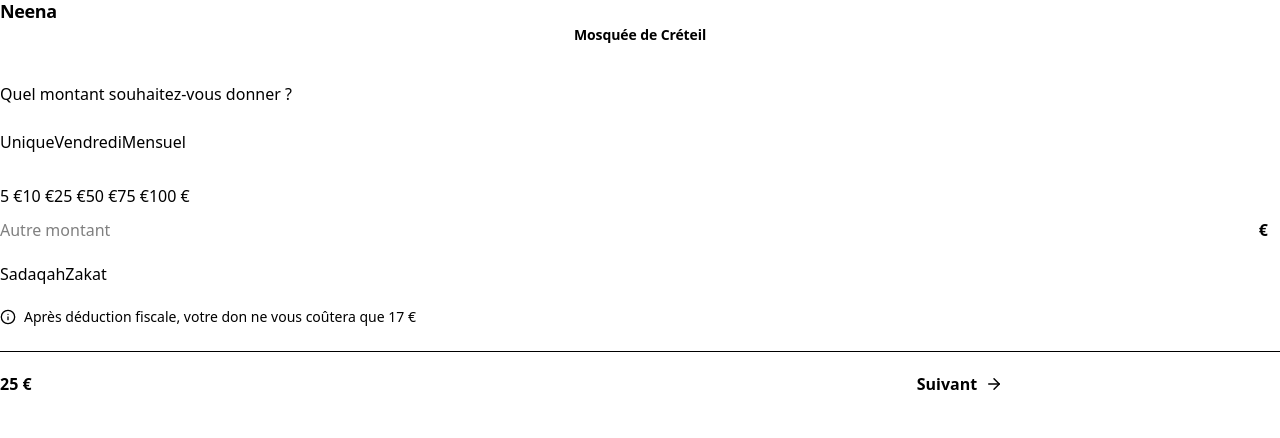
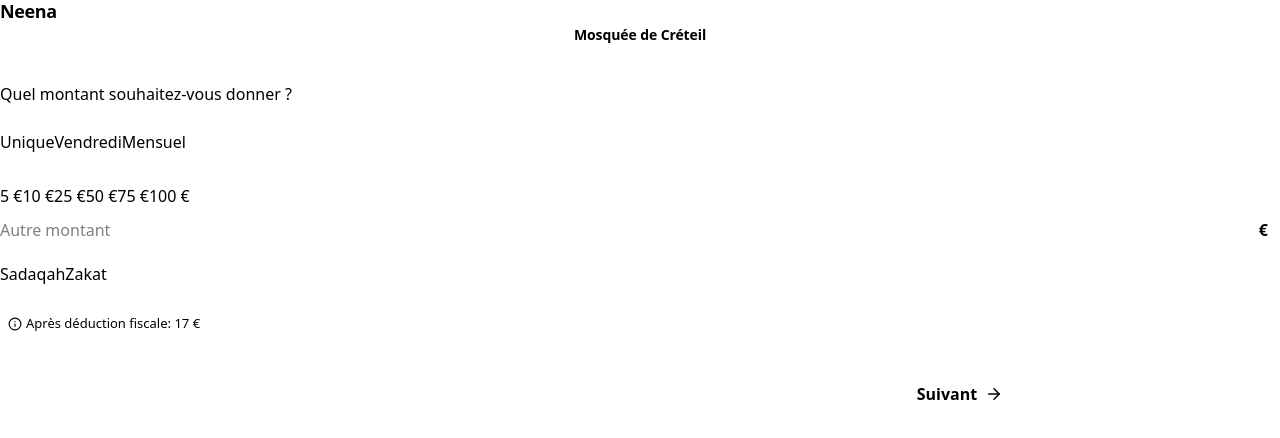
Before and after one commit to chaaaady/NeenaV3, a Next.js app: page /step-amount-v2 in a window 1280 px wide. Shown: the top 438 px of the page. Built offline with nearby package versions, Linux system fonts and the light colour scheme.

Commit message:
V2: compact bottom; redesign tax recap as pill; remove bottom price; remove separator above actions

```diff
--- a/src/app/(don)/step-amount-v2/page.tsx
+++ b/src/app/(don)/step-amount-v2/page.tsx
@@ -108,19 +108,14 @@
                 onChange={(v: string) => form.setValue("donationType", v as "Sadaqah" | "Zakat", { shouldDirty: true })}
               />
 
-              <div className="amount-grid-footer text-[14px] text-[var(--text-muted)] flex items-center gap-2 mt-1">
-                <Info size={16} />
-                <span>
-                  Après déduction fiscale, votre don ne vous coûtera que {formatEuro(Math.max(0, values.amount - values.amount * 0.34))}
-                </span>
+              <div className="amount-grid-footer inline-flex items-center gap-1 px-2 py-1 rounded-[8px] bg-[var(--surface-2)] text-[13px] text-[var(--text-muted)] mt-1">
+                <Info size={14} />
+                <span>Après déduction fiscale: {formatEuro(Math.max(0, values.amount - values.amount * 0.34))}</span>
               </div>
             </div>
 
-            <div className="pt-2 border-t border-[var(--border)]">
-              <div className="flex items-center justify-between">
-                <div className="text-[16px] font-[700] text-[var(--text)]">
-                  {formatEuro(values.amount)}
-                </div>
+            <div className="pt-2">
+              <div className="flex items-center justify-end">
                 <button
                   onClick={handleNext}
                   disabled={!values.amount || values.amount < 5}
--- a/src/styles/base.css
+++ b/src/styles/base.css
@@ -425,8 +425,8 @@
     box-shadow: 0 0 6px rgba(11,18,32,0.04), 0 2px 8px rgba(11,18,32,0.06);
   }
   .amount-grid-footer {
-    margin-top: 6px;
-    padding-top: 4px;
+    margin-top: 2px;
+    padding-top: 0;
   }
 
   /* Mosque selector */
```
